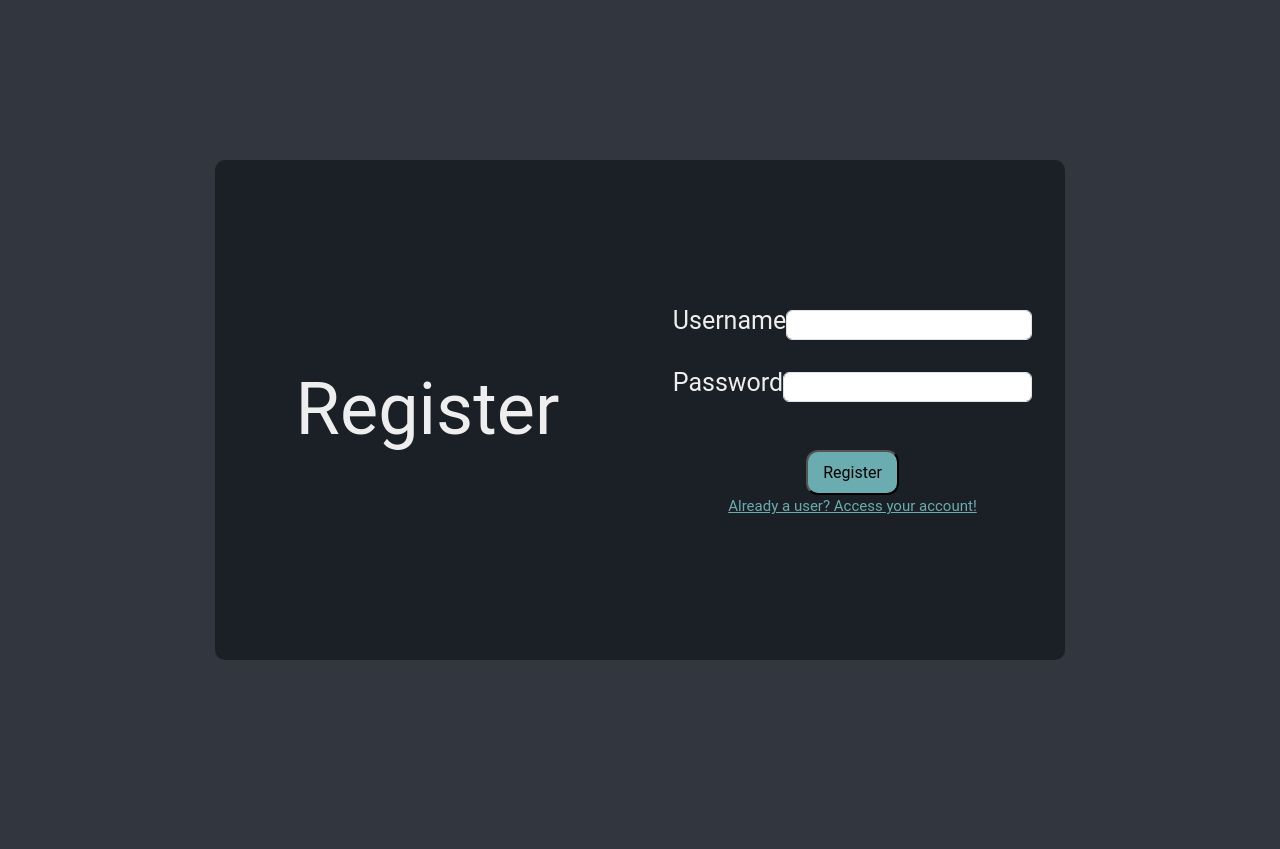
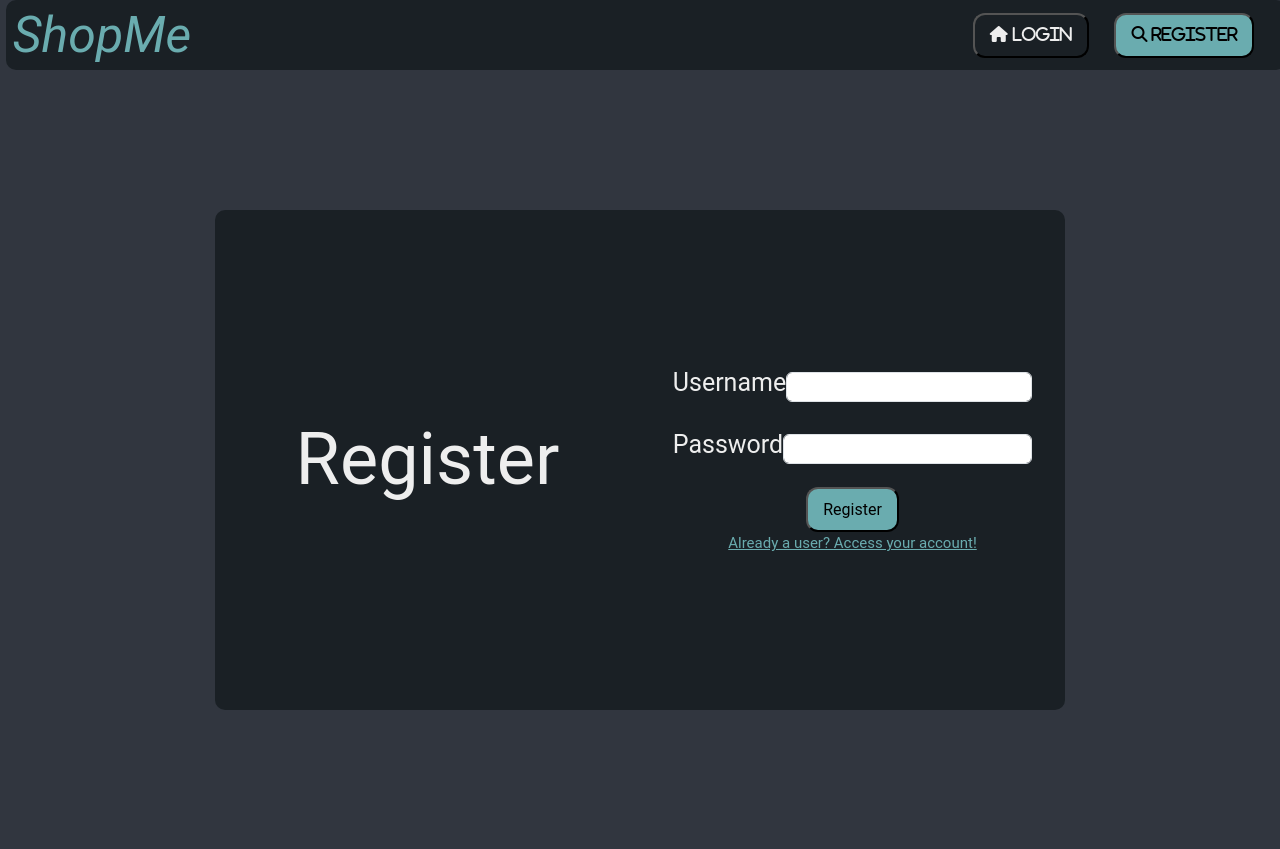
Before and after one commit to Edi013/ShopMe-eCommerce, a Symfony app: template templates/auth/register.html.twig in a window 1280 px wide. Before the commit the page ends 660 px from the top, so only its background shows below. Run offline with Twig, Linux system fonts and the light colour scheme; the template is opened without the code that fills it, so the values that code supplies are empty; form fields are guessed from the names that the template uses; style sheets or scripts are compiled from the project's sources; some libraries are stand-ins or nearby versions.

Commit message:
topbar for auth pages

```diff
--- /dev/null
+++ b/templates/auth/base-non-auth.html.twig
@@ -0,0 +1,92 @@
+<!DOCTYPE html>
+<html lang="en">
+
+<head>
+    <meta charset="UTF-8">
+    <title>ShopMe</title>
+    <meta name="viewport" content="width=device-width, initial-scale=1">
+
+    {# Font Awesome #}
+    <link rel="stylesheet" href="https://cdnjs.cloudflare.com/ajax/libs/font-awesome/6.5.0/css/all.min.css">
+
+    {# Bootstrap #}
+    <link href="https://cdn.jsdelivr.net/npm/bootstrap@5.3.0-alpha1/dist/css/bootstrap.min.css" rel="stylesheet">
+    <script src="https://cdn.jsdelivr.net/npm/bootstrap@5.3.0-alpha1/dist/js/bootstrap.bundle.min.js"></script>
+
+    {# Custom CSS #}
+    <link rel="stylesheet" href="{{ asset('styles/app.css') }}">
+    <style>
+        .container{
+            display: flex;
+            justify-content: center;
+            align-items: center;
+        }
+        .topbar {
+            display: flex;
+            background-color: var(--color-bg-contrast);
+            height: 70px;
+            width: 100%;
+            margin-left: 0.5%;
+            margin-right: 0.5%;
+            align-items: center;
+            justify-content: end;
+            border-radius: 10px;
+        }
+
+        .left {
+            margin-left: 0.5%;
+        }
+
+        .right {
+            display: flex;
+            width: 99%;
+            margin-left: 0.5%;
+            margin-right: 0.5%;
+            justify-content: end;
+            border-radius: 10px;
+        }
+
+        .logo {
+            font-size: 50px;
+        }
+
+        .topbar_button {
+            margin-right: 2vw;
+        }
+
+        .topbar_button.active {
+            background-color: var(--color-bg-contrast);
+            color: var(--color-text);
+        }
+    </style>
+
+    {% block head %}{% endblock %}
+</head>
+
+<body>
+    <div class="topbar">
+        <div class="left">
+            <i class="accent-text logo">ShopMe</i>
+        </div>
+        <div class="right">
+            <button
+                    class="topbar_button {% if app.request.get('_route') == 'login' or app.request.get('_route') == '' %} active{% endif %}"
+                    onclick="window.location.href='{{ path('login') }}'"
+                    role="button">
+                <b class="fas fa-home"> Login</b>
+            </button>
+            <button
+                    class="topbar_button {% if app.request.get('_route') == 'register' %} active{% endif %}"
+                    onclick="window.location.href='{{ path('register') }}'"
+                    role="button"
+            >
+                <b class="fas fa-search"> Register</b>
+            </button>
+        </div>
+    </div>
+
+    <div class="container">
+        {% block body %}{% endblock %}
+    </div>
+</body>
+</html>
--- a/templates/auth/register.html.twig
+++ b/templates/auth/register.html.twig
@@ -1,51 +1,19 @@
-<head>
-    {# Font Awesome #}
-    <link rel="stylesheet" href="https://cdnjs.cloudflare.com/ajax/libs/font-awesome/6.5.0/css/all.min.css">
-    {# Bootstrap #}
-    <link href="https://cdn.jsdelivr.net/npm/bootstrap@5.3.0-alpha1/dist/css/bootstrap.min.css" rel="stylesheet">
-    <script src="https://cdn.jsdelivr.net/npm/bootstrap@5.3.0-alpha1/dist/js/bootstrap.bundle.min.js"></script>
+{% extends 'auth/base-non-auth.html.twig' %}
+{#<head>#}
+{#    #}{# Font Awesome #}
+{#    <link rel="stylesheet" href="https://cdnjs.cloudflare.com/ajax/libs/font-awesome/6.5.0/css/all.min.css">#}
+{#    #}{# Bootstrap #}
+{#    <link href="https://cdn.jsdelivr.net/npm/bootstrap@5.3.0-alpha1/dist/css/bootstrap.min.css" rel="stylesheet">#}
+{#    <script src="https://cdn.jsdelivr.net/npm/bootstrap@5.3.0-alpha1/dist/js/bootstrap.bundle.min.js"></script>#}
 
-    <link rel="stylesheet" href="{{ asset('styles/app.css') }}">
+{#    <link rel="stylesheet" href="{{ asset('styles/app.css') }}">#}
 
-    <meta charset="UTF-8">
-    <title>{% block title %}Register{% endblock %}</title>
-    <meta name="viewport" content="width=device-width, initial-scale=1">
-</head>
-<body>
-<div class="center-div form">
-    <div class="half center-div">
-        <div class="title">Register</div>
-    </div>
-    <div class="half">
-        <div class="register-inputs">
-            {{ form_start(form) }}
-            {{ form_row(form.username) }}
-            {{ form_row(form.password) }}
-        </div>
-        <div class="center-div">
-            <button type="submit">Register</button>
-        </div>
-        <div class="center-div">
-            <a class='redirect' href="{{ path('login') }}">Already a user? Access your account!</a>
-        </div>
-    </div>
+{#    <meta charset="UTF-8">#}
+{#    <title>{% block title %}Register{% endblock %}</title>#}
+{#    <meta name="viewport" content="width=device-width, initial-scale=1">#}
 
-    {{ form_end(form) }}
-
-    {% for message in app.flashes('error') %}
-        <div class="alert alert-danger center-div">{{ message }}</div>
-    {% endfor %}
-    {% for message in app.flashes('success') %}
-        <div class="alert alert-success center-div">{{ message }}</div>
-    {% endfor %}
-</div>
-
+{% block head %}
     <style>
-    body{
-        display: flex;
-        justify-content: center;
-    }
-
         .half{
             width: 50%;
         }
@@ -85,4 +53,34 @@
             color: var(--color-accent);
         }
     </style>
-</body>
+{% endblock %}
+
+{% block body %}
+    <div class="center-div form">
+        <div class="half center-div">
+            <div class="title">Register</div>
+        </div>
+        <div class="half">
+            <div class="register-inputs">
+                {{ form_start(form) }}
+                {{ form_row(form.username) }}
+                {{ form_row(form.password) }}
+            </div>
+            <div class="center-div">
+                <button type="submit">Register</button>
+            </div>
+            <div class="center-div">
+                <a class='redirect' href="{{ path('login') }}">Already a user? Access your account!</a>
+            </div>
+        </div>
+
+        {{ form_end(form) }}
+
+        {% for message in app.flashes('error') %}
+            <div class="alert alert-danger center-div">{{ message }}</div>
+        {% endfor %}
+        {% for message in app.flashes('success') %}
+            <div class="alert alert-success center-div">{{ message }}</div>
+        {% endfor %}
+    </div>
+{% endblock %}
```
Also changed, not shown: src/Common/UserSession.php (+1 -13 lines), templates/auth/login.html.twig (+6 -24 lines). Lines whose indentation alone changed are shown as unchanged.
